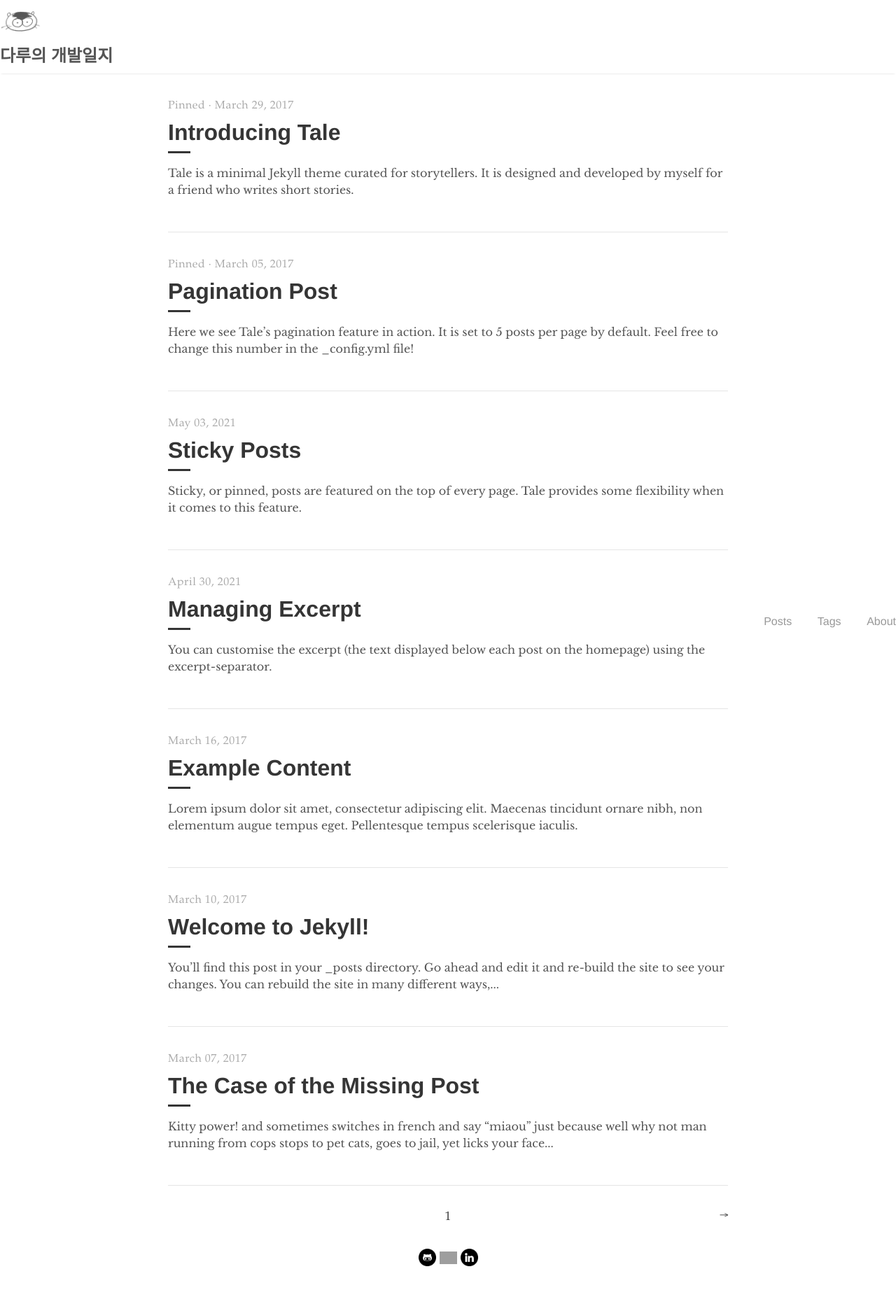
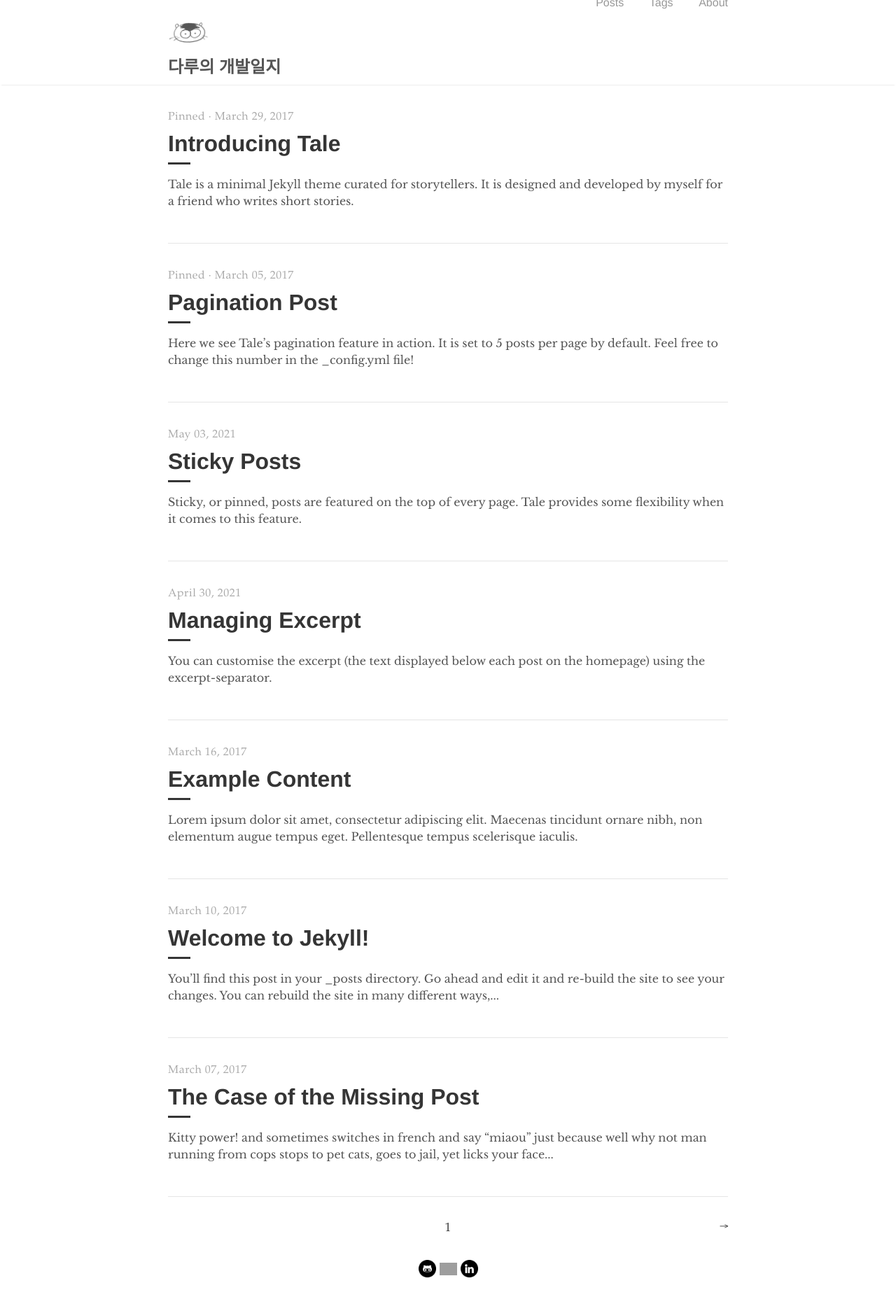
Before and after one commit to daru1027/daru1027.github.io, a Jekyll site: the page built from index.html, in a window 1280 px wide. Shown: the whole page at 70% size. Built offline with Jekyll 4.4.1, drawn with Linux system fonts in a browser that asks for light colours; the list of posts is cut into pages by our own code; grey boxes are pictures that could not be loaded.

```diff
--- a/_includes/navigation.html
+++ b/_includes/navigation.html
@@ -1,5 +1,5 @@
 <nav class="nav">
-<!--  <div class="nav-container">-->
+  <div class="nav-container">
     <div style="float: left">
       <img src="/images/sudal-256.png" style="width : 60px; margin-bottom:0rem;">
       <a href="{{ site.baseurl }}/">
@@ -13,5 +13,5 @@
         <li><a href="{{ '/about' | prepend: site.baseurl }}">About</a></li>
       </ul>
     </div>
-<!--  </div>-->
+  </div>
 </nav>
```
Lines whose indentation alone changed are shown as unchanged.
